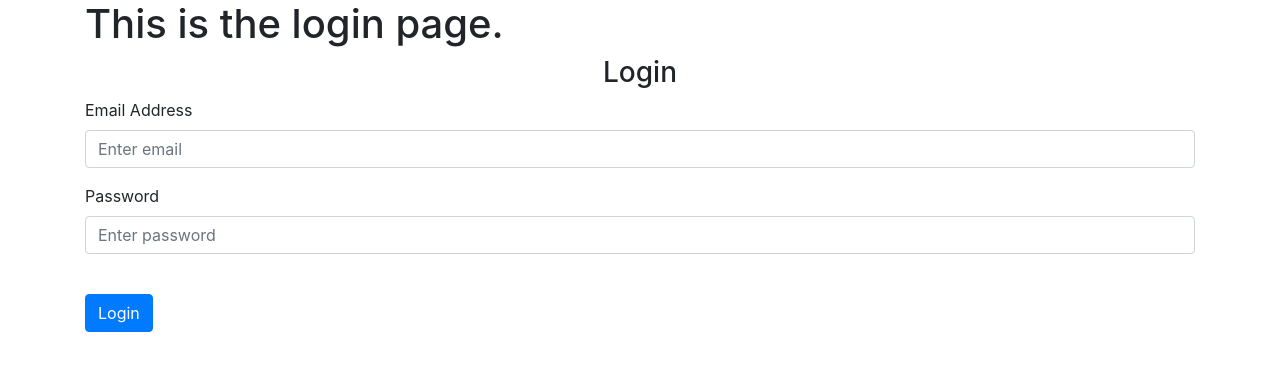
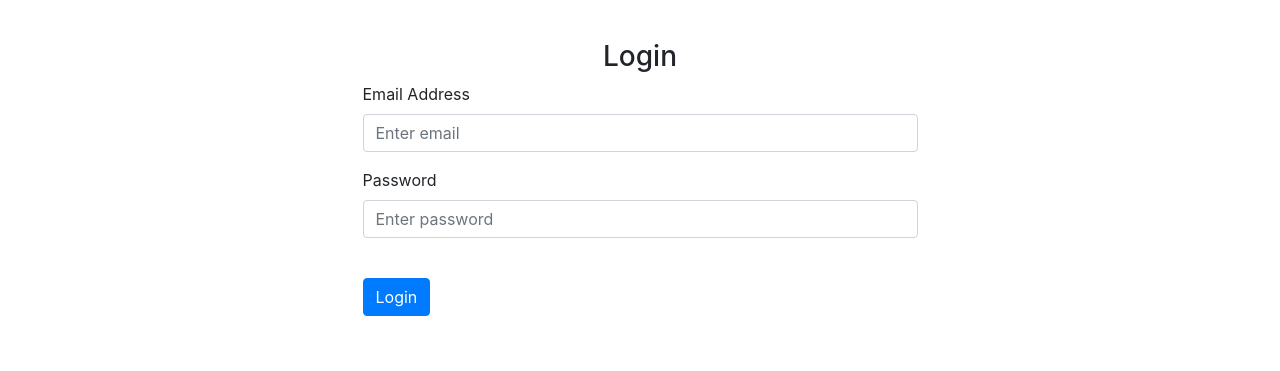
Before and after one commit to LmaoMario/qaagileassignment, a Flask app: page /login in a window 1280 px wide. Shown: the part 56-427 px from the top of the page. Run offline with Flask 3, Linux system fonts and the light colour scheme; some libraries are stand-ins or nearby versions.

Commit message:
changes for l6 assignment

```diff
--- a/website/templates/login.html
+++ b/website/templates/login.html
@@ -2,10 +2,9 @@
 {% extends "base.html" %}
 {% block title %}Login{% endblock %}
 {%block content%}
-<h1>This is the login page.</h1>
 <!-- Create a form for users to enter login details. -->
-<form method="POST">
-    <h3 style="text-align: center">Login</h3>
+<form method="POST" style="width: 50%; margin: 0 auto;">
+    <h3 style="text-align: center; padding-top: 40px;">Login</h3>
     <div class="form-group">
         <label for="email">Email Address</label>
         <input type="email" class="form-control" id="email" name="email" placeholder="Enter email"/>
```
Also changed, not shown: readme.md, 3 other files.
